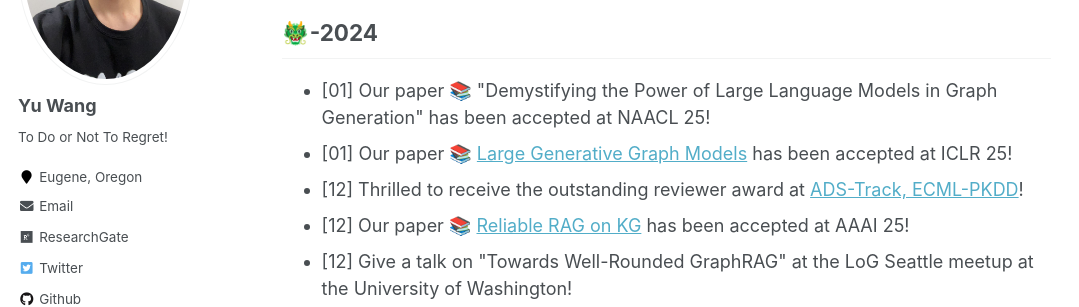
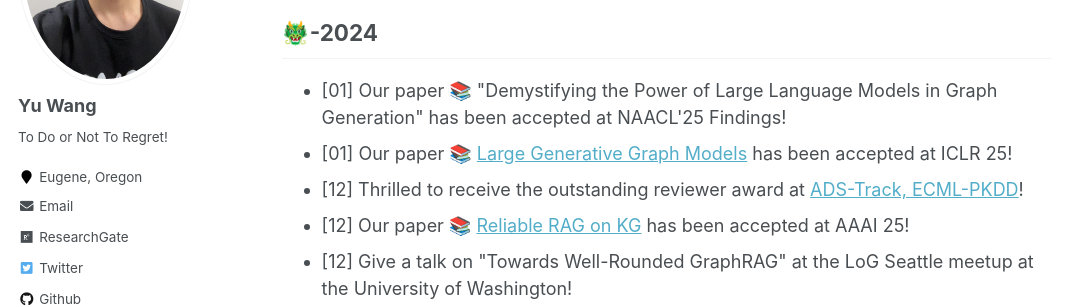
Before and after one commit to yuwang0103/yuwang0103.github.io, a Jekyll site: the page built from _pages/about.md, in a window 1280 px wide and 900 px high, scrolled down 680 px. Shown: the part 180-487 px from the top of the window, without its empty margins (0-1079 px from the left). Built offline with Jekyll 4.4.1, drawn with Linux system fonts in a browser that asks for light colours.

Commit message:
Update about.md

```diff
--- a/_pages/about.md
+++ b/_pages/about.md
@@ -32,7 +32,7 @@ News
 🐲-2024
 -----
 <ul>
-<li>[01] Our paper 📚 "Demystifying the Power of Large Language Models in Graph Generation" has been accepted at NAACL 25!</li>
+<li>[01] Our paper 📚 "Demystifying the Power of Large Language Models in Graph Generation" has been accepted at NAACL'25 Findings!</li>
 <li>[01] Our paper 📚 <a href='https://arxiv.org/abs/2406.05109'>Large Generative Graph Models</a> has been accepted at ICLR 25!</li>
 <li>[12] Thrilled to receive the outstanding reviewer award at <a href='https://ecmlpkdd.org/2024/organisation-area-chairs-and-reviewers/'>ADS-Track, ECML-PKDD</a>!</li>
 <li>[12] Our paper 📚 <a href='https://arxiv.org/abs/2410.08985'>Reliable RAG on KG</a> has been accepted at AAAI 25!</li>
```
